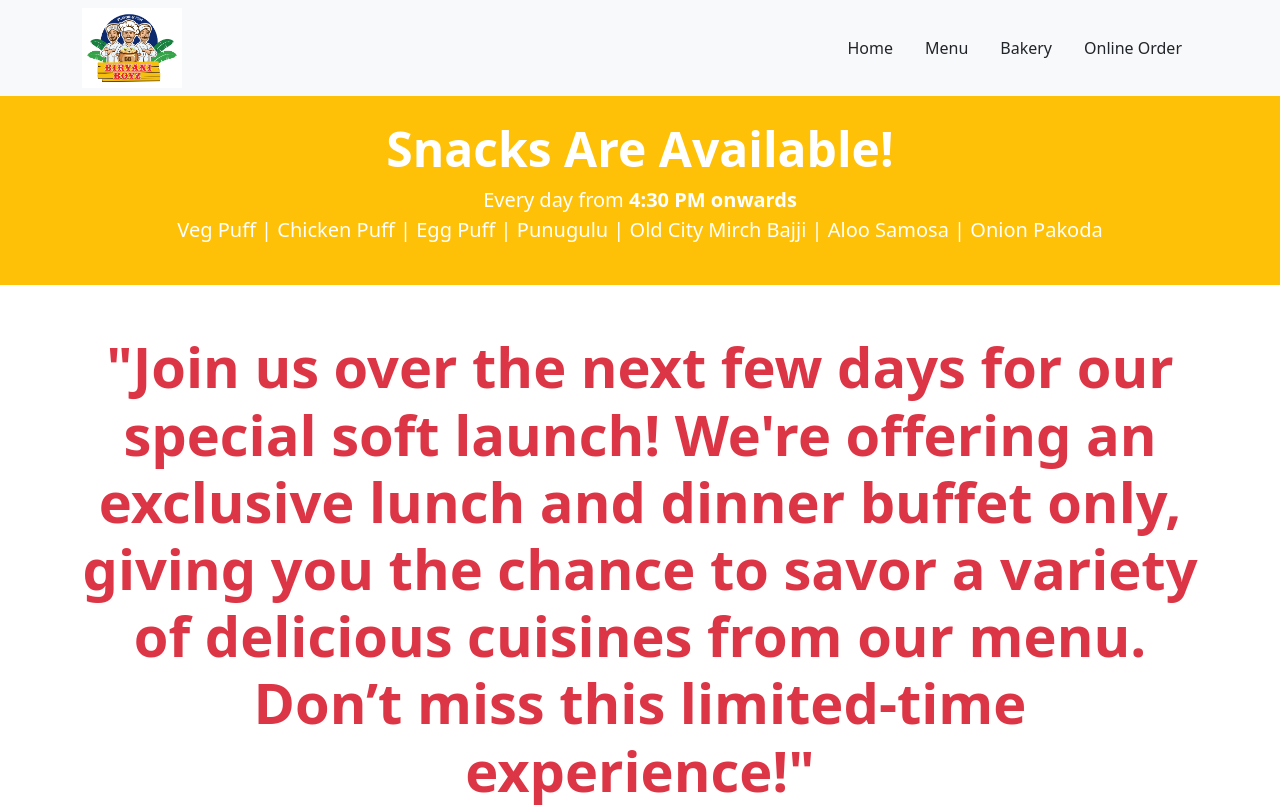
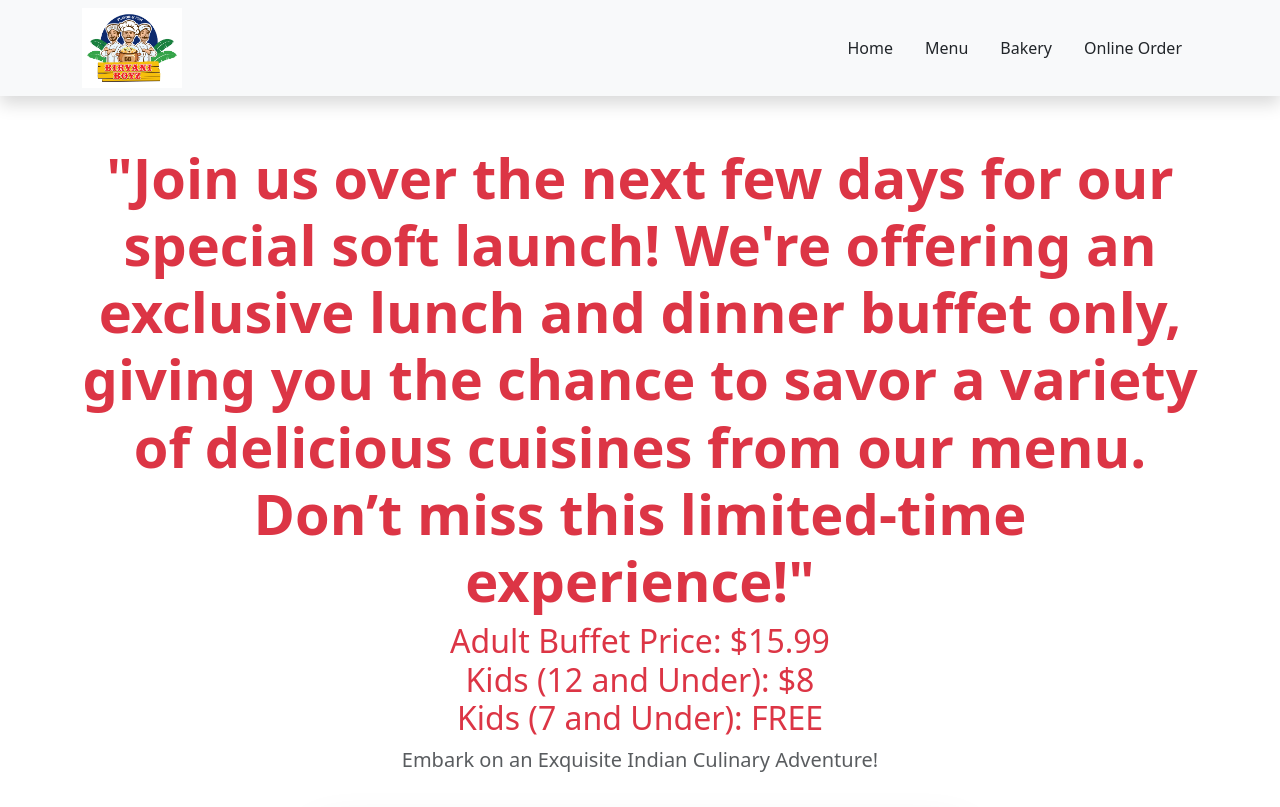
Before and after one commit to biryaniboyzstl/boyz-ui, an Angular app: page /home in a window 1280 px wide. Shown: the top 807 px of the page. Built offline with nearby package versions, Linux system fonts and the light colour scheme.

Commit message:
wednesday special

```diff
--- a/src/app/home/home.component.html
+++ b/src/app/home/home.component.html
@@ -1,18 +1,11 @@
 <!-- src/app/pages/home/home.component.html -->
-<!-- New Top Section: Biryani Night on Wednesday -->
-<!-- Top Banner: Snacks Are Available -->
-<section class="bg-warning text-white text-center py-4">
-  <div class="container">
-    <h1 class="display-5 fw-bold">Snacks Are Available!</h1>
-    <p class="lead mb-0">Every day from <span class="fw-bold">4:30 PM onwards</span></p>
-    <p class="lead">
-      Veg Puff | Chicken Puff | Egg Puff | Punugulu | Old City Mirch Bajji | Aloo Samosa | Onion Pakoda
-    </p>
-  </div>
-</section>
 
+<!-- Weekend Dinner Specials - Now at the Top -->
 <section *ngIf="isWeekendDinner" class="container text-center py-5">
-  <h1 class="display-4 fw-bold text-success">Weekend Dinner Specials – From 5 PM</h1>
+  <h1 class="display-4 fw-bold text-success">
+    Weekend Dinner Specials – From 5 PM (Friday, Saturday & Sunday)
+  </h1>
+  <h2 class="fs-5 text-info">Available on Friday, Saturday, and Sunday</h2>
   <ul class="list-group list-group-flush mt-3">
     <li class="list-group-item">Hyd Chicken Dum Biryani</li>
     <li class="list-group-item">Andhra Chicken Pulao</li>
@@ -31,6 +24,8 @@
 </section>
 
 
+
+<!-- Wednesday Biryani Night Section -->
 <section *ngIf="isWednesday" class="container text-center py-5">
   <h1 class="display-4 fw-bold text-danger">Biryani Night on Wednesday</h1>
   <h2 class="text-danger">
@@ -54,7 +49,7 @@
   </div>
 </section>
 
-
+<!-- Soft Launch Section -->
 <section class="container text-center py-5">
   <h1 class="display-4 fw-bold text-danger">
     "Join us over the next few days for our special soft launch! We're offering an exclusive lunch and dinner buffet only, giving you the chance to savor a variety of delicious cuisines from our menu. Don’t miss this limited-time experience!"
--- a/src/app/menu/menu.component.html
+++ b/src/app/menu/menu.component.html
@@ -1,14 +1,8 @@
-<section class="bg-warning text-white text-center py-4">
-  <div class="container">
-    <h1 class="display-5 fw-bold">Snacks Are Available!</h1>
-    <p class="lead mb-0">Every day from <span class="fw-bold">4:30 PM onwards</span></p>
-    <p class="lead">
-      Veg Puff | Chicken Puff | Egg Puff | Punugulu | Old City Mirch Bajji | Aloo Samosa | Onion Pakoda
-    </p>
-  </div>
-</section>
 <section *ngIf="isWeekendDinner" class="container text-center py-5">
-  <h1 class="display-4 fw-bold text-success">Weekend Dinner Specials – From 5 PM</h1>
+  <h1 class="display-4 fw-bold text-success">
+    Weekend Dinner Specials – From 5 PM (Friday, Saturday & Sunday)
+  </h1>
+  <h2 class="fs-5 text-info">Available on Friday, Saturday, and Sunday</h2>
   <ul class="list-group list-group-flush mt-3">
     <li class="list-group-item">Hyd Chicken Dum Biryani</li>
     <li class="list-group-item">Andhra Chicken Pulao</li>
@@ -25,6 +19,7 @@
   </ul>
   <p class="mt-4 fw-bold fs-5 text-primary">Snack Counter and Pastry are also available!</p>
 </section>
+
 
 <section *nfIf="isWednesday" class="container text-center py-5">
   <h1 class="display-4 fw-bold text-danger">Biryani Night on Wednesday</h1>
```
